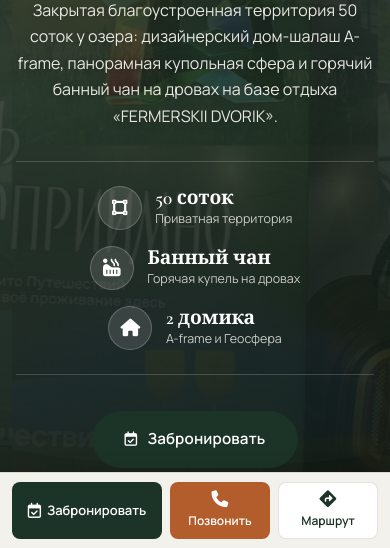
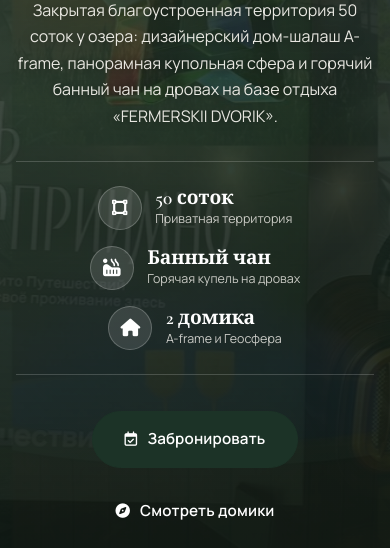
Before and after one commit to florichdev/fermerskiidvorik, a plain HTML site: page index.html in a window 390 px wide. Shown: the part 296-844 px from the top of the page. Drawn offline with nearby package versions, Linux system fonts and the light colour scheme.

Commit message:
Remove mobile bottom bar and update mobile screenshots

```diff
--- a/css/layout.css
+++ b/css/layout.css
@@ -209,81 +209,6 @@
   line-height: 1.1;
 }
 
-.mobilnaya-polosa {
-  display: none;
-  position: fixed;
-  bottom: 0;
-  left: 0;
-  width: 100%;
-  background-color: rgba(248, 246, 241, 0.98);
-  backdrop-filter: blur(16px);
-  -webkit-backdrop-filter: blur(16px);
-  border-top: 1px solid var(--granitsa-tonkaya);
-  padding: 0.55rem 0.75rem calc(0.55rem + env(safe-area-inset-bottom));
-  z-index: 99;
-  box-shadow: 0 -4px 20px rgba(0, 0, 0, 0.08);
-}
-
-.mobilnaya-polosa__setka {
-  display: grid;
-  grid-template-columns: 1.5fr 1fr 1fr;
-  gap: 0.5rem;
-  max-width: 500px;
-  margin: 0 auto;
-}
-
-.mobilnaya-polosa__knopka {
-  display: flex;
-  flex-direction: column;
-  align-items: center;
-  justify-content: center;
-  gap: 3px;
-  padding: 0.5rem 0.3rem;
-  border-radius: var(--radius-maly);
-  font-size: 0.75rem;
-  font-weight: 600;
-  border: 1px solid transparent;
-  transition: var(--perekhod);
-  text-align: center;
-}
-
-.mobilnaya-polosa__knopka i {
-  font-size: 1.05rem;
-}
-
-.mobilnaya-polosa__knopka--glavnaya {
-  background-color: var(--tsvet-khvoya);
-  color: #FFFFFF;
-  flex-direction: row;
-  gap: 6px;
-  font-size: 0.8125rem;
-}
-
-.mobilnaya-polosa__knopka--glavnaya i {
-  font-size: 0.95rem;
-}
-
-.mobilnaya-polosa__knopka--zvonok {
-  background-color: var(--tsvet-derevo);
-  color: #FFFFFF;
-}
-
-.mobilnaya-polosa__knopka--zvonok:hover {
-  background-color: #9C4E20;
-}
-
-.mobilnaya-polosa__knopka--marshrut {
-  background-color: var(--fon-kartochka);
-  border-color: var(--granitsa-tonkaya);
-  color: var(--tsvet-khvoya);
-}
-
-@media (max-width: 768px) {
-  .mobilnaya-polosa {
-    display: block;
-  }
-}
-
 /* Кнопка возврата наверх */
 .knopka-vverh {
   position: fixed;
@@ -322,10 +247,10 @@
 
 @media (max-width: 768px) {
   .knopka-vverh {
-    bottom: calc(72px + env(safe-area-inset-bottom) + 0.75rem);
+    bottom: calc(1.25rem + env(safe-area-inset-bottom));
     right: 1rem;
-    width: 42px;
-    height: 42px;
+    width: 44px;
+    height: 44px;
     font-size: 1rem;
   }
 }
--- a/index.html
+++ b/index.html
@@ -1318,25 +1318,6 @@
     </div>
   </footer>
 
-  <div class="mobilnaya-polosa" aria-label="Быстрые кнопки на телефоне">
-    <div class="mobilnaya-polosa__setka">
-      <a href="#bronirovanie" class="mobilnaya-polosa__knopka mobilnaya-polosa__knopka--glavnaya">
-        <i class="fa-regular fa-calendar-check"></i>
-        <span>Забронировать</span>
-      </a>
-
-      <a href="tel:+79892820506" class="mobilnaya-polosa__knopka mobilnaya-polosa__knopka--zvonok">
-        <i class="fa-solid fa-phone"></i>
-        <span>Позвонить</span>
-      </a>
-
-      <a href="https://yandex.ru/maps/-/CXGZMDKt" target="_blank" rel="noopener noreferrer"
-        class="mobilnaya-polosa__knopka mobilnaya-polosa__knopka--marshrut">
-        <i class="fa-solid fa-diamond-turn-right"></i>
-        <span>Маршрут</span>
-      </a>
-    </div>
-  </div>
 
   <div class="polny-ekran-foto" id="polny-ekran" aria-hidden="true" role="dialog">
     <div class="polny-ekran-foto__podlozhka" id="polny-ekran-podlozhka"></div>
```
Also changed, not shown: screenshots/09_mobilny_glavniy_ekran.png, screenshots/10_mobilny_domiki.png, screenshots/11_mobilny_bronirovanie.png, screenshots/12_mobilny_otzyvy.png, 1 other file.
